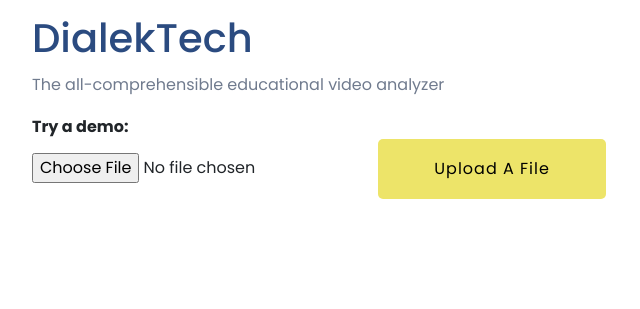
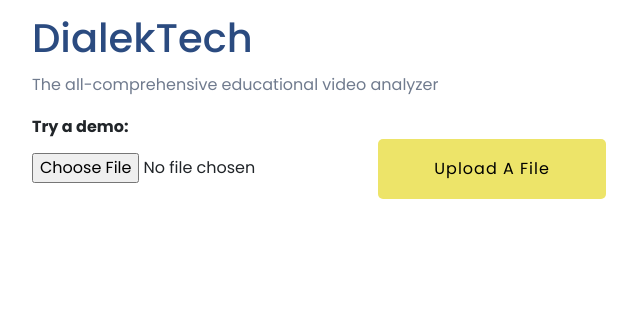
Before and after one commit to kevinjycui/DialekTech, a website: page index.html in a window 1280 px wide. Shown: the part 243-552 px from the top of the page, 23-663 px from the left. Drawn offline with Linux system fonts and the light colour scheme.

Commit message:
spelling fix

```diff
--- a/index.html
+++ b/index.html
@@ -65,7 +65,7 @@
                             <div class="col-lg-7 col-md-9 ">
                                 <div>
                                     <h1 data-animation="fadeInLeft" data-delay=".4s">DialekTech</h1>
-                                    <p data-animation="fadeInLeft" data-delay=".6s">The all-comprehensible educational video analyzer</p>
+                                    <p data-animation="fadeInLeft" data-delay=".6s">The all-comprehensive educational video analyzer</p>
                                     <strong data-animation="fadeInLeft" data-delay=".6s">Try a demo:</strong>
                                     <!-- Hero-btn -->
                                     <div class="hero__btn" data-animation="fadeInLeft" data-delay=".8s">
--- a/utils/comparator.js
+++ b/utils/comparator.js
@@ -33,7 +33,7 @@ module.exports = async (question) => {
             let ans = "";
             for (let j = 0; j < len - 1; j++) {
                 ans += words[i + j] + " ";
-            }ans += words[i+len-1];
+            } ans += words[i + len - 1];
             checkWord.push(ans);
         }
         // });
```
